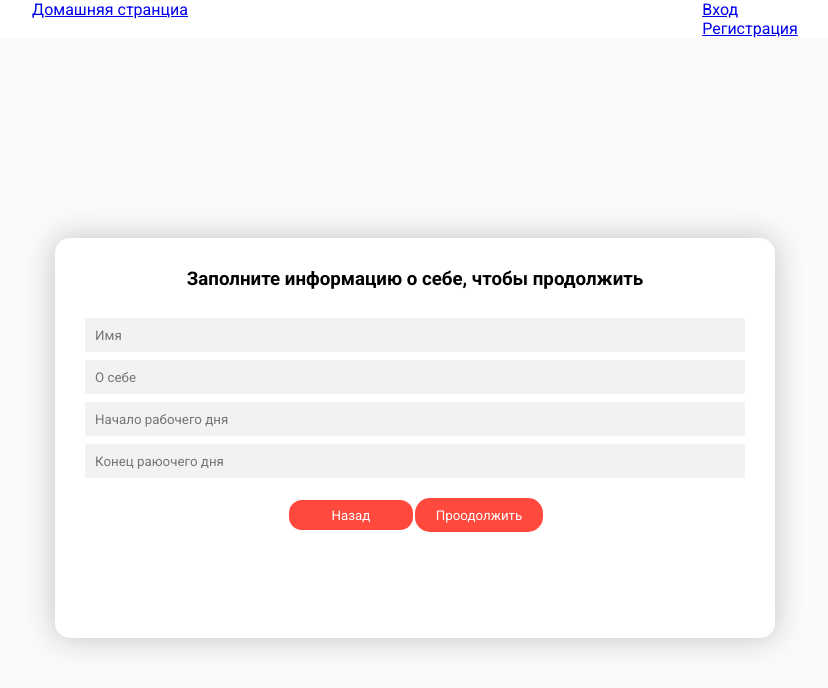
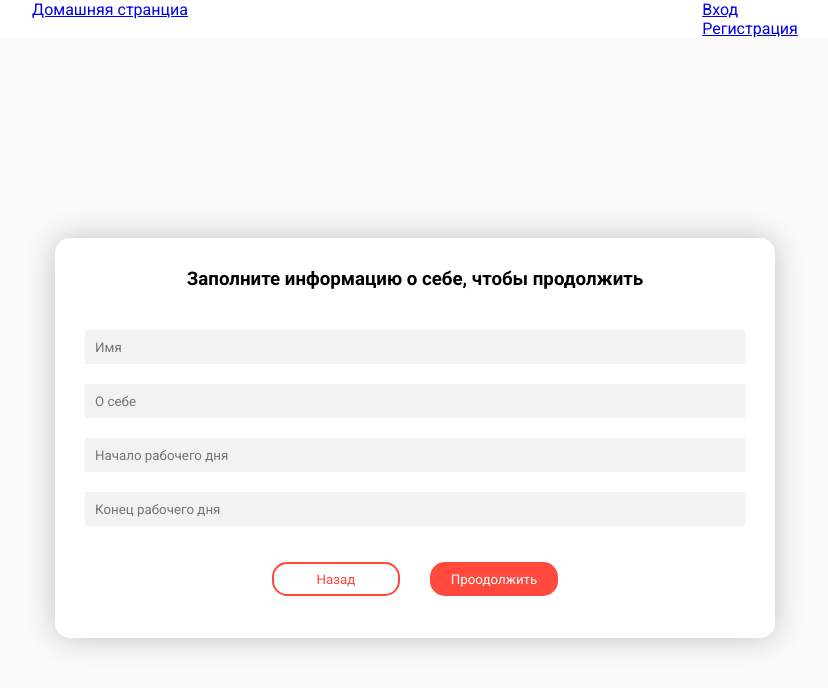
Before and after one commit to DMasterServiceDev/MasterServiceFrontend-React, a React (Create React App) app: page /activation in a window 1280 px wide. Shown: the top 688 px of the page, without its empty margins (225-1053 px from the left). Built offline with nearby package versions, Linux system fonts and the light colour scheme.

Commit message:
activation2

```diff
--- a/src/components/Activation.jsx
+++ b/src/components/Activation.jsx
@@ -1,9 +1,7 @@
-import api from "../services/api";
 import React, { useState } from 'react'
 import AuthService from "../services/auth.service";
 import { withRouter } from '../common/with-router';
-import { Link } from "react-router-dom";
-import './reglogstyle.css'
+import './auth.css'
 
 function Activation(props) {
     const [activation, setActivation] = useState(() => {
@@ -54,100 +52,35 @@ function Activation(props) {
                     activation.role)
             }
         );
-        // AuthService.login(
-        //     register.username,
-        //     register.password
-        // ).then(
-        //     () => {
-        //         this.props.router.navigate("/profile");
-        //         window.location.reload();
-        //     },
-        //     error => {
-        //         const resMessage =
-        //             (error.response &&
-        //                 error.response.data &&
-        //                 error.response.data.message) ||
-        //             error.message ||
-        //             error.toString();
-        //         setLoading(false)
-        //         setMessage(resMessage)
-        //         console.log(register.username,
-        //             register.password)
-        //     }
-        // );
-
     }
     return (
-        // <div className='regroot'>
-        //     <div className='regrootblock'>
-        //         <div className='regblock'>
-        //             <div className='leftblock'>
-        //                 <div className='leftinner'>
-        //                     <h1 className='lefttitle'>Ещё нет аккаунта?</h1>
-        //                     <p className='lefttext'>Зарегестрируйтесь, чтобы воспользоваться всеми функциями сайта</p>
-        //                     <Link to={"/register"}>
-        //                         <button className='leftbtn'>РЕГИСТРАЦИЯ</button>
-        //                     </Link>
-        //                 </div>
-        //             </div>
-        //             <div className='rightblock'>
-        //                 <div className='rightinner'>
-        //                     <div className='rightregblock'>
-        //                         <h1 className='righttitle'>Войти</h1>
-        //                     </div>
-        //                     <div className='rightregblock'>
-        //                         <form className='regform'>
-        //                             <input className='reginput' placeholder='Логин'
-        //                                 type="username"
-        //                                 id="username"
-        //                                 name="username"
-        //                                 value={register.username}
-        //                                 onChange={changeInputRegister}
-        //                             />
-        //                             <input className='reginput' placeholder='Пароль'
-        //                                 type="password"
-        //                                 id="password"
-        //                                 name="password"
-        //                                 value={register.password}
-        //                                 onChange={changeInputRegister}
-        //                             />
-        //                             <div className='regbtnblock'>
-        //                                 <button type="submit" onClick={submitChackin} className='rightbtn'>ВХОД</button>
-        //                             </div>
-        //                         </form>
-        //                     </div>
-        //                 </div>
-        //             </div>
-        //         </div>
-        //     </div>
-        // </div>
         <div className='activationroot'>
             <div className='activationblock'>
                 <h3 className='activationtext'>Заполните информацию о себе, чтобы продолжить</h3>
                 <div>
                     <form className='activationform'>
-                        <input className='reginput' placeholder='Имя'
+                        <input className='reginput regactivationinput' placeholder='Имя'
                             type="text"
                             id="name"
                             name="name"
                             value={activation.name}
                             onChange={changeInputActivation}
                         />
-                        <input className='reginput' placeholder='О себе'
+                        <input className='reginput regactivationinput' placeholder='О себе'
                             type="text"
                             id="description"
                             name="description"
                             value={activation.description}
                             onChange={changeInputActivation}
                         />
-                        <input className='reginput' placeholder='Начало рабочего дня'
+                        <input className='reginput regactivationinput' placeholder='Начало рабочего дня'
                             type="text"
                             id="start"
                             name="start"
                             value={activation.start}
                             onChange={changeInputActivation}
                         />
-                        <input className='reginput' placeholder='Конец раюочего дня'
+                        <input className='reginput regactivationinput' placeholder='Конец рабочего дня'
                             type="text"
                             id="finish"
                             name="finish"
@@ -155,7 +88,7 @@ function Activation(props) {
                             onChange={changeInputActivation}
                         />
                         <div className="activationbtnblock">
-                            <button className='leftbtn'>Назад</button>
+                            <button className='leftbtn leftauthbtn'>Назад</button>
                             <button className='rightbtn'
                             type="submit"
                             onClick={submitChackin}>Проодолжить</button>
--- a/src/components/Login.js
+++ b/src/components/Login.jsx
@@ -2,7 +2,7 @@ import React, { useState } from 'react'
 import AuthService from "../services/auth.service";
 import { withRouter } from '../common/with-router';
 import { Link } from "react-router-dom";
-import './reglogstyle.css'
+import './auth.css'
 
 function Login(props) {
     const [register, setRegister] = useState(() => {
--- a/src/components/Registration.js
+++ b/src/components/Registration.jsx
@@ -1,6 +1,6 @@
 import React, { useState } from 'react'
 import validator from 'validator';
-import './reglogstyle.css'
+import './auth.css'
 import AuthService from "../services/auth.service";
 import { Link } from "react-router-dom";
 import { withRouter } from '../common/with-router';
--- a/src/components/reglogstyle.css
+++ b/src/components/auth.css
@@ -57,6 +57,10 @@
   border-style: none;
 }
 
+.regactivationinput {
+  margin-top: 20px;
+}
+
 .rightbtn {
   color: white;
   background-color: rgb(255, 73, 61);
@@ -78,6 +82,13 @@
   margin-top: 20px;
 }
 
+.leftauthbtn {
+  margin-right: 30px;
+  background-color: white;
+  color: rgb(255, 73, 61);
+  border-color: rgb(255, 73, 61);
+}
+
 .activationblock {
   width: 660px;
   height: 340px;
@@ -93,7 +104,9 @@
 }
 
 .activationbtnblock {
-  margin: auto;
+  margin-top: 16px;
+  display: flex;
+  justify-content: center;
 }
 
 @media screen and (min-width: 561px) {
@@ -153,4 +166,4 @@
     padding-top: 20px;
     padding-bottom: 20px;
   }
-}/*# sourceMappingURL=reglogstyle.css.map */
+}/*# sourceMappingURL=auth.css.map */
--- a/src/components/reglogstyle.scss
+++ b/src/components/auth.scss
@@ -57,6 +57,10 @@
     border-style: none;
 }
 
+.regactivationinput{
+    margin-top: 20px;
+}
+
 .rightbtn {
     color: white;
     background-color: rgb(255, 73, 61);
@@ -77,6 +81,12 @@
     background-color: rgb(255, 73, 61);
     margin-top: 20px;
 }
+.leftauthbtn {
+    margin-right: 30px;
+    background-color: white;
+    color: rgb(255, 73, 61);
+    border-color: rgb(255, 73, 61);
+}
 .activationblock {
     width: 660px;
     height: 340px;
@@ -92,7 +102,10 @@
 }
 
 .activationbtnblock{
-    margin: auto;
+    margin-top: 16px;
+    display: flex;
+    justify-content: center;
+    // margin: auto;
 }
 
 @media screen and (min-width: 561px) {
--- a/src/services/auth.service.js
+++ b/src/services/auth.service.js
@@ -49,6 +49,8 @@ const login = (login, password) => {
             (response) => {
             console.log(response.data.accessToken)
             if (response.data.accessToken) {
+                const temp = response.data
+                temp[login] = login
                 TokenService.setUser(response.data);
             }
             return response.data;
```
Also changed, not shown: src/App.js (+8 -153 lines), src/components/BoardMaster.jsx (renamed from src/components/BoardMaster.js), src/components/BoardUser.jsx (renamed from src/components/BoardUser.js), src/components/Home.jsx (renamed from src/components/Home.js), src/components/Profile.jsx (renamed from src/components/Profile.js), 2 other files (tests, documents, lock files or other folders).
